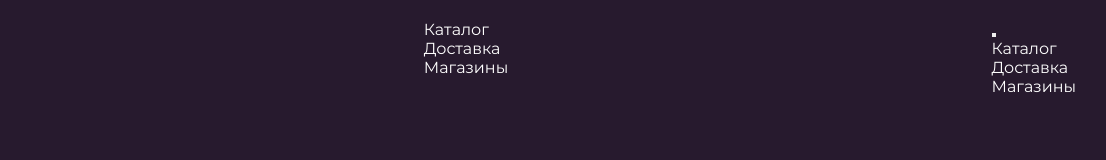
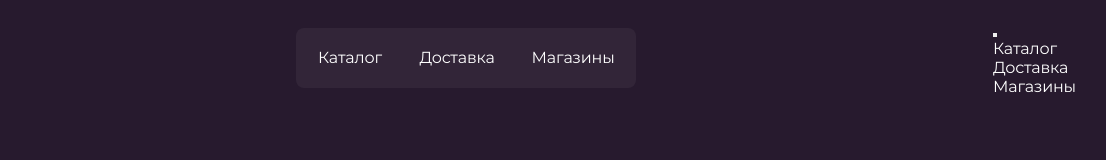
Before and after one commit to Maksym82/lightsport, a plain HTML site: page index.html in a window 1280 px wide. Shown: the full height of the page, 174-1280 px from the left. Drawn offline with Linux system fonts and the light colour scheme.

Commit message:
Update styles top-line

```diff
--- a/styles/main.css
+++ b/styles/main.css
@@ -6,6 +6,7 @@
   margin: 0;
   padding: 0;
   box-sizing: border-box;
+  letter-spacing: -0.011em;
 }
 
 html,
@@ -57,6 +58,7 @@ ul {
 .top-line__center {
   display: flex;
   justify-content: center;
+  align-items: center;
   flex: 1 1 0%;
 }
 
@@ -67,3 +69,68 @@ ul {
   gap: 5px;
   width: 20%;
 }
+
+.top-mnu {
+  background: rgba(255, 255, 255, 0.05);
+  border-radius: var(--radius);
+  padding: 4px;
+  /* bdf */
+}
+
+.top-mnu ul {
+  display: flex;
+  gap: 2px;
+}
+
+.top-mnu a {
+  position: relative;
+  display: flex;
+  align-items: center;
+  justify-content: center;
+  font-size: 16px;
+  line-height: 120%;
+  height: 52px;
+  padding: 0 17.5px;
+  border-radius: var(--radius);
+  min-width: 100px;
+}
+
+.top-mnu a::before {
+  content: "";
+  position: absolute;
+  inset: 0;
+  background-color: rgba(255, 255, 255, 0.05);
+  transform: scaleX(0.925);
+  transition: var(--transition);
+  opacity: 0;
+}
+
+.top-mnu a::after {
+  content: attr(data-text);
+  position: absolute;
+  inset: 0;
+  display: flex;
+  justify-content: center;
+  align-items: center;
+  background: var(--gradient-1);
+  background-clip: text;
+  text-fill-color: transparent;
+  -webkit-text-fill-color: transparent;
+  opacity: 0;
+  transition: var(--transition);
+}
+
+.top-mnu a:hover::before {
+  opacity: 1;
+  transform: scaleX(1);
+}
+
+.top-mnu a:hover::after {
+  opacity: 0.5;
+}
+
+.logo,
+.top-mnu,
+.mnu-button {
+  pointer-events: auto;
+}
--- a/styles/variables.css
+++ b/styles/variables.css
@@ -14,4 +14,14 @@
   --color-gradient-5: #e83ec5;
   --color-gradient-6: #ea3fc4;
   --color-gradient-7: #c6b6ee;
+
+  --gradient-base: var(--color-gradient-1) 2%, var(--color-gradient-1) 18%,
+    var(--color-gradient-1) 20%, var(--color-gradient-2) 35%,
+    var(--color-gradient-3) 50%, var(--color-gradient-4) 70%,
+    var(--color-gradient-5) 90%, var(--color-gradient-6) 90%;
+
+  --gradient-1: linear-gradient(270deg, var(--gradient-base));
+
+  --transition: all 0.5s;
+  --radius: 8px;
 }
```
